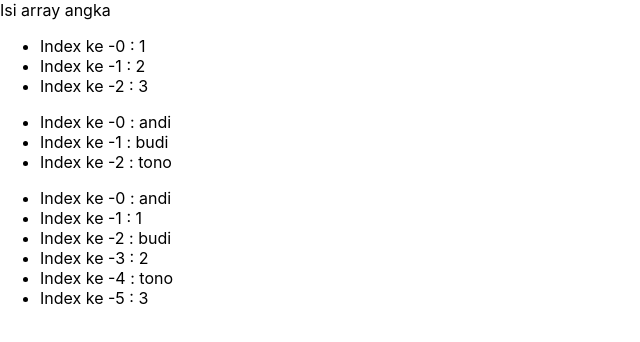
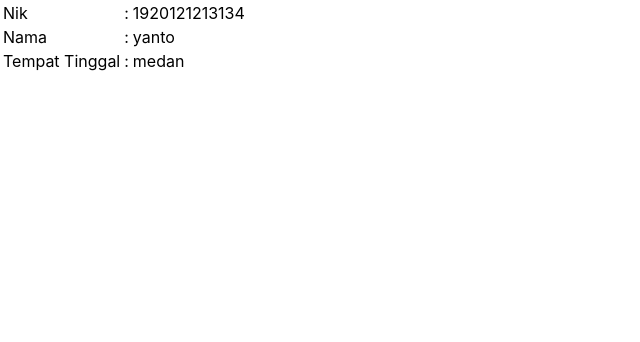
Before and after one commit to Zulharmin-192113301/Pertemuan4, a React (Create React App) app: page / in a window 1280 px wide. Shown: the top 342 px of the page, without its empty margins (0-640 px from the left). Built offline with nearby package versions, Linux system fonts and the light colour scheme.

Commit message:
Latihan 4.2 - array associative

```diff
--- a/src/App.js
+++ b/src/App.js
@@ -6,38 +6,58 @@ import './App.css';
 class App extends Component {
 
   render() {
-    var angka = [1,2,3];
-    var nama = ['andi', 'budi', 'tono'];
-    var campuran = ['andi',1,'budi',2,'tono',3];
+    var ktp = {
+      nama : 'yanto',
+      nik : '1920121213134',
+      tinggal : 'medan'
+    }
 
 
 
   return (
-    <div>
-      Isi array angka
-      <ul>
-        {angka.map((item, index)=>(
-        <li>
-          Index ke -{index} : {item}
-        </li> ))}
-      </ul>
+    <table>
+      <tr>
+        <td>
+          Nik
+        </td>
+        <td>
+          :
+        </td>
+        <td>
+          {ktp.nik}
+        </td>
+      </tr>
 
-      <ul>
-        {nama.map((item, index)=>(
-        <li>
-          Index ke -{index} : {item}
-        </li> ))}
-      </ul>
+      <tr>
+        <td>
+          Nama
+        </td>
+        <td>
+          :
+        </td>
+        <td>
+          {ktp.nama}
+        </td>
+      </tr>
 
-      <ul>
-        {campuran.map((item, index)=>(
-        <li>
-          Index ke -{index} : {item}
-        </li> ))}
-      </ul>
-    </div>
+      <tr>
+        <td>
+          Tempat Tinggal
+        </td>
+        <td>
+          :
+        </td>
+        <td>
+          {ktp.tinggal}
+        </td>
+      </tr>
+
+    </table>
   )
 }
 }
 
+
+
+
 export default App;
```
